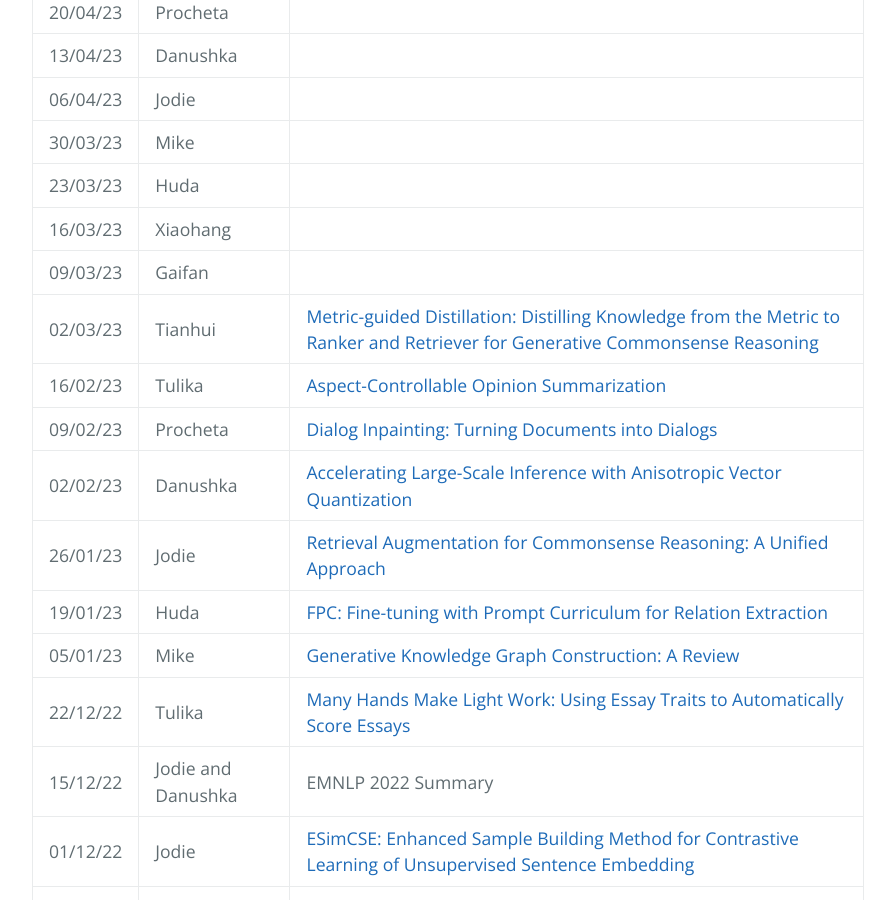
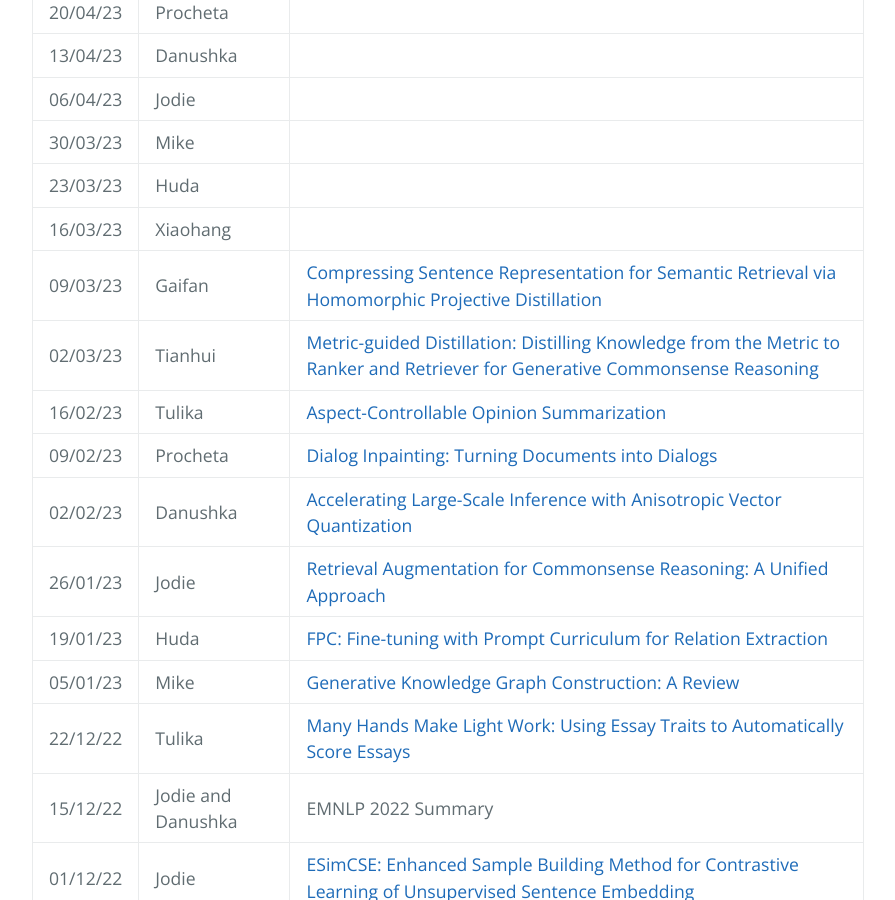
Before and after one commit to LivNLP/livnlp.github.io, a Jekyll site: the page built from reading.md, in a window 1280 px wide and 900 px high, scrolled down 671 px. Shown: the whole window, without its empty margins (192-1087 px from the left). Built offline with Jekyll 4.4.1, drawn with Linux system fonts in a browser that asks for light colours.

Commit message:
Update reading.md

```diff
--- a/reading.md
+++ b/reading.md
@@ -20,7 +20,7 @@ We meet on a weely basis to discuss recent research papers. Here is the schedule
 | 30/03/23 | Mike | |
 | 23/03/23 | Huda | |
 | 16/03/23 | Xiaohang | |
-| 09/03/23 | Gaifan | |
+| 09/03/23 | Gaifan | [Compressing Sentence Representation for Semantic Retrieval via Homomorphic Projective Distillation](https://aclanthology.org/2022.findings-acl.64/)|
 | 02/03/23 | Tianhui| [Metric-guided Distillation: Distilling Knowledge from the Metric to Ranker and Retriever for Generative Commonsense Reasoning](https://aclanthology.org/2022.emnlp-main.53/)|
 | 16/02/23 | Tulika | [Aspect-Controllable Opinion Summarization](https://aclanthology.org/2021.emnlp-main.528/)|
 | 09/02/23 |  Procheta|[Dialog Inpainting: Turning Documents into Dialogs](https://arxiv.org/abs/2205.09073v1) |
```
